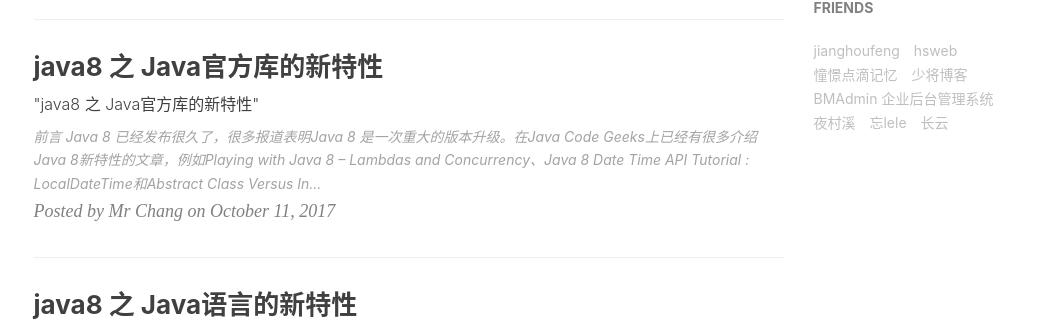
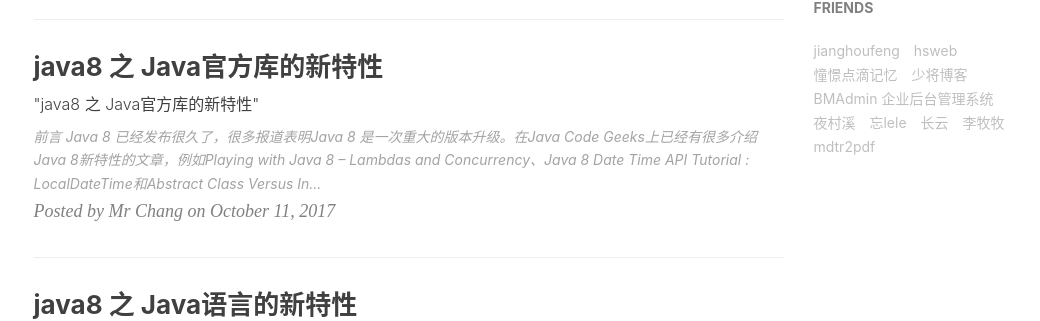
Before and after one commit to ncic-ict/changdaye.github.io, a Jekyll site: the page built from index.html, in a window 1280 px wide and 900 px high, scrolled down 747 px. Shown: the part 146-467 px from the top of the window, without its empty margins (134-1174 px from the left). Built offline with Jekyll 4.4.1, drawn with Linux system fonts in a browser that asks for light colours; nearby versions of some CDN libraries; the list of posts is cut into pages by our own code; comment, search, counter and statistics services are not loaded.

Commit message:
添加友链

```diff
--- a/_config.yml
+++ b/_config.yml
@@ -118,6 +118,12 @@ friends: [
     },{
              title: "长云",
              href: "http://vlor.top/"
+    },{
+             title: "李牧牧",
+             href: "http://limumu.me/"
+    },{
+             title: "mdtr2pdf",
+             href: "http://www.mdtr2pdf.com/"
     }
 
 ]
```
